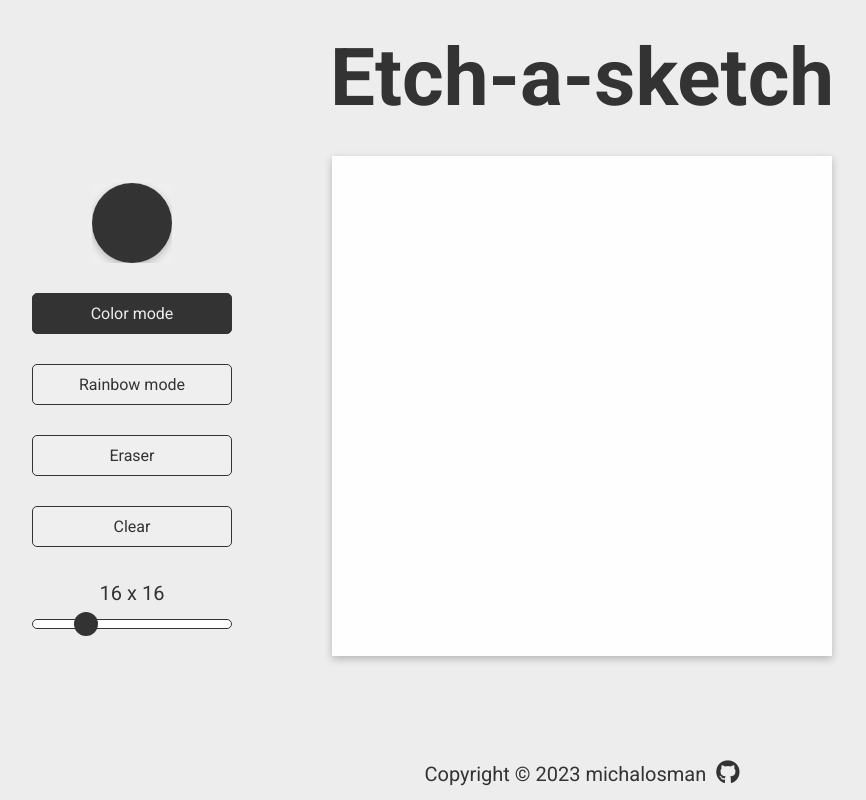
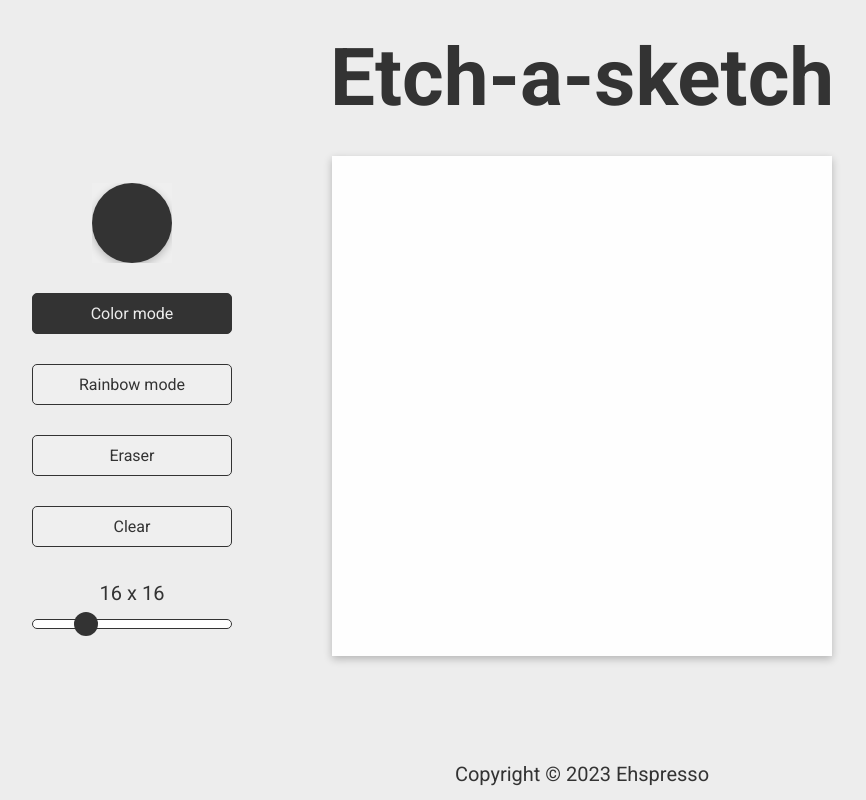
Before and after one commit to Ehspresso/Sketch, a plain HTML site: page index.html in a window 1280 px wide. Shown: the whole page, without its empty margins (58-924 px from the left). Drawn offline with Linux system fonts and the light colour scheme.

Commit message:
Update index.html

```diff
--- a/index.html
+++ b/index.html
@@ -39,11 +39,8 @@
         <script>
           document.write(new Date().getFullYear())
         </script>
-        michalosman
+        Ehspresso
       </p>
-      <a href="https://github.com/michalosman" target="_blank">
-        <i class="fab fa-github"></i
-      ></a>
     </footer>
     <script src="script.js"></script>
   </body>
```
